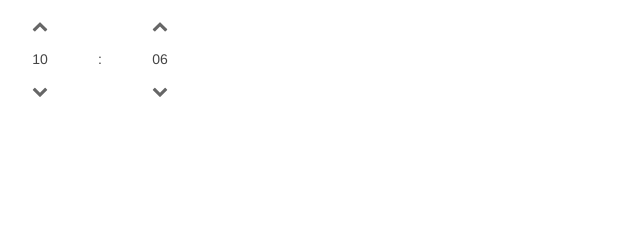
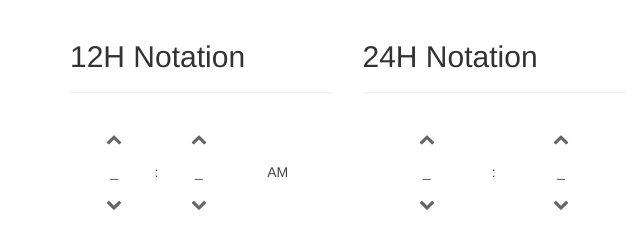
Before and after one commit to NehrDani/Timepicker, a website: page index.html in a window 1280 px wide. Shown: the whole page, without its empty margins (0-640 px from the left). Drawn offline with nearby package versions, Linux system fonts and the light colour scheme.

Commit message:
redesign examples

```diff
--- a/index.html
+++ b/index.html
@@ -8,15 +8,46 @@
   <script src="timepicker.js"></script>
 </head>
 <body>
-  <main class="content">
+  <main class="container">
+    <div class="row">
+      <section id="example-12" class="col-md-3">
+        <header class="page-header">
+          <h2>12H Notation</h2>
+        </header>
+
+        <div class="form-group">
+        </div>
+
+        <script>
+          var demo = document.getElementById("example-12");
+          var timepicker = new Timepicker({
+            container: demo.querySelector(".form-group"),
+            hours: 12
+          });
+          // timepicker.setTime(Date.now());
+        </script>
+      </section>
+
+      <section id="example-24" class="col-md-3">
+        <header class="page-header">
+          <h2>24H Notation</h2>
+        </header>
+
+        <div class="form-group">
+        </div>
+
+        <script>
+          var demo = document.getElementById("example-24");
+          var timepicker = new Timepicker({
+            container: demo.querySelector(".form-group"),
+            hours: 24
+          });
+          // timepicker.setTime(Date.now());
+        </script>
+      </section>
+    </div>
   </main>
 
-  <script>
-    var timepicker = new Timepicker({
-      container: document.querySelector(".content"),
-      hours: 24
-    });
-    timepicker.setTime(Date.now());
-  </script>
+
 </body>
 </html>
--- a/timepicker.css
+++ b/timepicker.css
@@ -8,12 +8,10 @@
   padding: 10px;
   color: #444;
   font-size: 14px;
-  width: 260px;
 }
 
 .timepicker table {
   width: 100%;
-  table-layout: fixed;
   border-collapse: collapse;
 }
 
@@ -26,7 +24,7 @@
 .timepicker-btn {
   border: none;
   outline: none;
-  padding: 6px 12px;
+  padding: 6px 0;
   width: 100%;
   background-color: #fff;
 }
```
